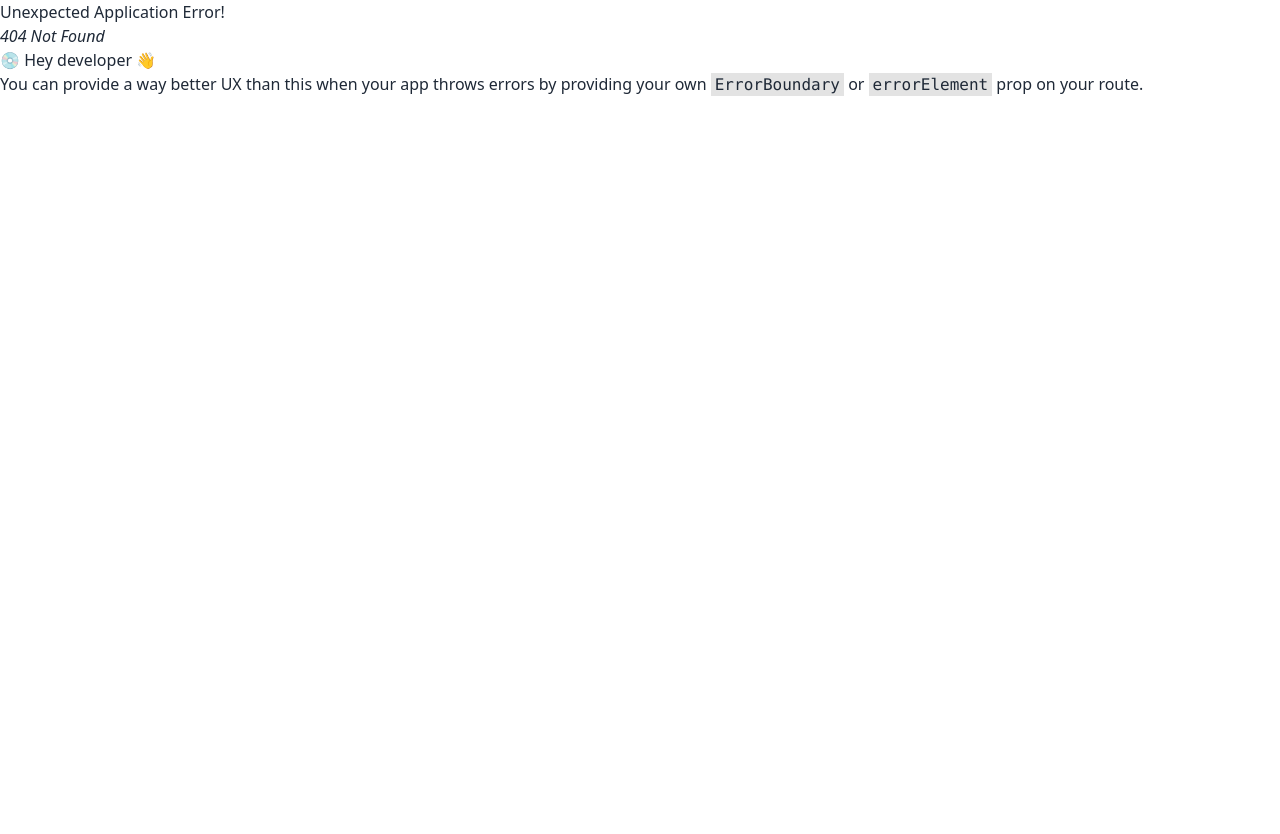
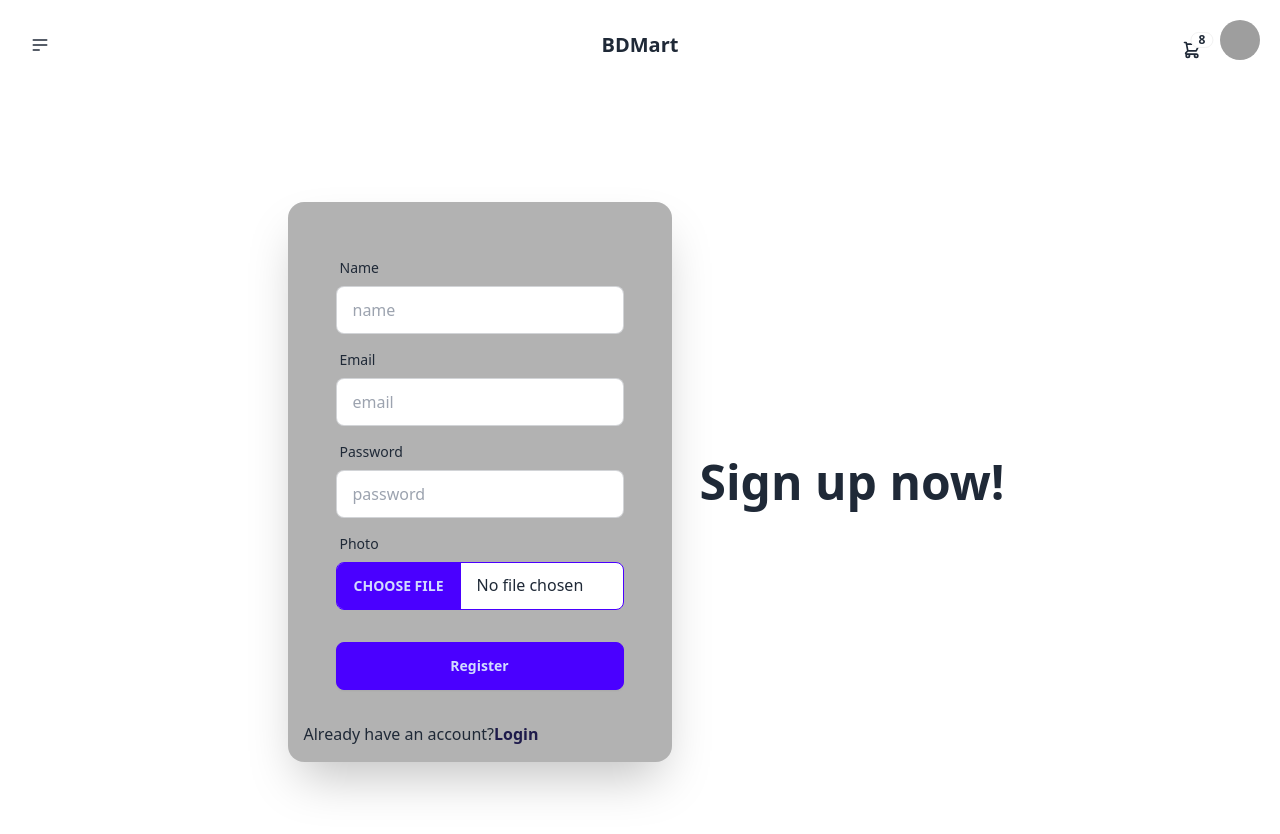
Before and after one commit to MaLiHa1321/BDMart, a React (Vite) app in the folder Front-end/BDMart/: page /signup in a window 1280 px wide. Before the commit this address had no page. Shown: the top 834 px of the page. Before the commit the page ends 800 px from the top, so only its background shows below. Built offline with nearby package versions, Linux system fonts and the light colour scheme; grey boxes are pictures that could not be loaded.

Commit message:
login and signup are added

```diff
--- /dev/null
+++ b/Front-end/BDMart/src/Components/Auth/Login.jsx
@@ -0,0 +1,41 @@
+import { Link } from "react-router-dom";
+
+
+const Login = () => {
+    return (
+        <div className="hero min-h-screen bg-base-200">
+        <div className="hero-content flex-col ">
+          <div className="text-center ">
+            <h1 className="text-4xl font-bold">Login now!</h1>
+
+          </div>
+          <div className="card shrink-0 w-full max-w-sm shadow-2xl bg-base-100 p-4" style={{ backgroundColor: 'rgba(0, 0, 0, 0.3)' }}>
+            <form className="card-body">
+              <div className="form-control">
+                <label className="label">
+                  <span className="label-text">Email</span>
+                </label>
+                <input type="email" placeholder="email" className="input input-bordered" required />
+              </div>
+              <div className="form-control">
+                <label className="label">
+                  <span className="label-text">Password</span>
+                </label>
+                <input type="password" placeholder="password" className="input input-bordered" required />
+
+              </div>
+              <div className="form-control mt-6">
+                <button className="btn btn-primary">Login</button>
+              </div>
+            </form>
+            <div className="flex">
+                <p>Doesn't have an account?</p>
+            <Link to="/signup" className="text-indigo-950 font-bold">Register</Link>
+            </div>
+          </div>
+        </div>
+      </div>
+    );
+};
+
+export default Login;
--- /dev/null
+++ b/Front-end/BDMart/src/Components/Auth/Register.jsx
@@ -0,0 +1,53 @@
+import { Link } from "react-router-dom";
+import img1 from '../../assets/react.svg'
+
+
+const Register = () => {
+    return (
+        <div className="hero min-h-screen ">
+        <div className="hero-content flex-col lg:flex-row-reverse">
+          <div className="text-center lg:text-left">
+            <h1 className="text-5xl font-bold">Sign up now!</h1>
+
+          </div>
+          <div className="card shrink-0 w-full max-w-sm shadow-2xl m-3 p-4 " style={{ backgroundColor: 'rgba(0, 0, 0, 0.3)' }}>
+            <form className="card-body">
+              <div className="form-control">
+                <label className="label">
+                  <span className="label-text">Name</span>
+                </label>
+                <input type="name" placeholder="name" className="input input-bordered" required />
+              </div>
+              <div className="form-control">
+                <label className="label">
+                  <span className="label-text">Email</span>
+                </label>
+                <input type="email" placeholder="email" className="input input-bordered" required />
+              </div>
+              <div className="form-control">
+                <label className="label">
+                  <span className="label-text">Password</span>
+                </label>
+                <input type="password" placeholder="password" className="input input-bordered" required />
+              </div>
+              <div className="form-control">
+                <label className="label">
+                  <span className="label-text">Photo</span>
+                </label>
+                <input type="file" className="file-input file-input-bordered file-input-primary w-full max-w-xs" />
+              </div>
+              <div className="form-control mt-6">
+                <button className="btn btn-primary">Register</button>
+              </div>
+            </form>
+            <div className="flex">
+                <p>Already have an account?</p>
+            <Link to="/login" className="text-indigo-950 font-bold">Login</Link>
+            </div>
+          </div>
+        </div>
+      </div>
+    );
+};
+
+export default Register;
--- /dev/null
+++ b/Front-end/BDMart/src/Components/Auth/Social.jsx
@@ -0,0 +1,11 @@
+
+
+const Social = () => {
+    return (
+        <div>
+
+        </div>
+    );
+};
+
+export default Social;
--- a/Front-end/BDMart/src/Components/Layout/MainLayout.jsx
+++ b/Front-end/BDMart/src/Components/Layout/MainLayout.jsx
@@ -3,7 +3,7 @@ import Navbar from './Navbar';
 
 const MainLayout = () => {
     return (
-        <div className='w-full mx-auto'>
+        <div className='w-full mx-auto mt-0 p-2'>
             <Navbar></Navbar>
         <Outlet></Outlet>
 
```
Also changed, not shown: Front-end/BDMart/src/main.jsx (+10 -0 lines).
